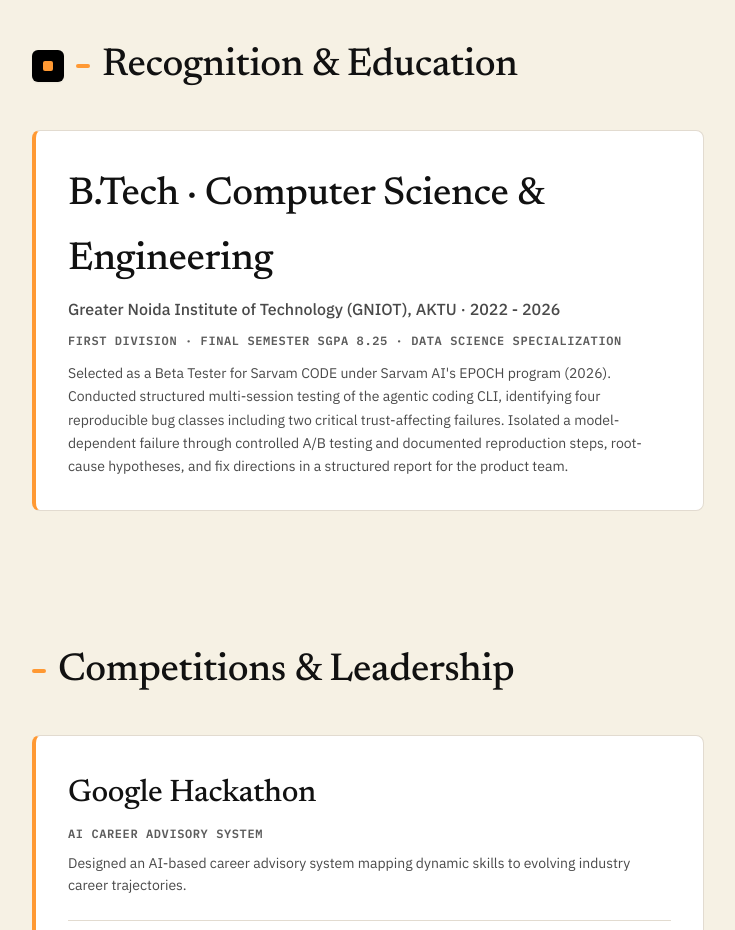
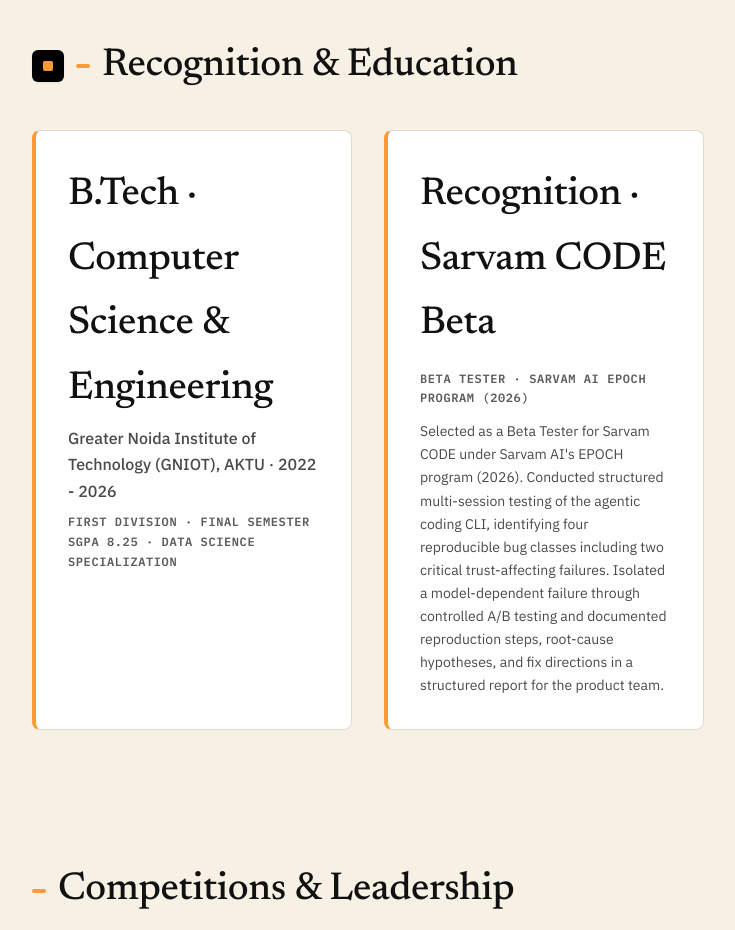
Before and after one commit to GarvD1101/garvdanwani-portfolio, a Next.js app: page / in a window 1280 px wide. Shown: the part 4640-5570 px from the top of the page, without its empty margins (272-1007 px from the left). Built offline with nearby package versions, Linux system fonts and the light colour scheme.

Commit message:
Split Sarvam CODE Beta into its own card, separate from B.Tech education card

```diff
--- a/src/app/globals.css
+++ b/src/app/globals.css
@@ -731,9 +731,27 @@
 }
 
 /* Recognition Card Specifics */
+.recognition-grid {
+  display: grid;
+  grid-template-columns: 1fr;
+  gap: var(--sp-6);
+}
+
+@media (min-width: 860px) {
+  .recognition-grid {
+    grid-template-columns: 1fr 1fr;
+  }
+}
+
+.recognition-card {
+  display: flex;
+  flex-direction: column;
+  height: 100%;
+}
+
 .recognition-card__title {
   font-family: var(--ff-display) !important;
-  font-size: var(--text-2xl);
+  font-size: clamp(1.25rem, 3.5vw, var(--text-2xl));
   font-weight: 500;
   color: var(--ink);
   margin-bottom: var(--sp-1);
--- a/src/components/RecognitionSection.tsx
+++ b/src/components/RecognitionSection.tsx
@@ -49,6 +49,8 @@
         </motion.h2>
       </div>
 
+      <div className="recognition-grid">
+        {/* Card 1: Education */}
         <motion.div
           className="recognition-card"
           initial={shouldReduceMotion ? { opacity: 1, y: 0 } : { opacity: 0, y: 14 }}
@@ -57,7 +59,7 @@
           transition={
             shouldReduceMotion
               ? { duration: 0 }
-            : { duration: 0.35, delay: 0.2, ease: [0.25, 0.46, 0.45, 0.94] }
+              : { duration: 0.35, delay: 0.15, ease: [0.25, 0.46, 0.45, 0.94] }
           }
         >
           <h3 className="recognition-card__title">B.Tech &middot; Computer Science &amp; Engineering</h3>
@@ -67,6 +69,24 @@
           <p className="recognition-card__meta">
             First Division &middot; Final Semester SGPA 8.25 &middot; Data Science Specialization
           </p>
+        </motion.div>
+
+        {/* Card 2: Recognition */}
+        <motion.div
+          className="recognition-card"
+          initial={shouldReduceMotion ? { opacity: 1, y: 0 } : { opacity: 0, y: 14 }}
+          whileInView={{ opacity: 1, y: 0 }}
+          viewport={{ once: true, margin: "-60px" }}
+          transition={
+            shouldReduceMotion
+              ? { duration: 0 }
+              : { duration: 0.35, delay: 0.25, ease: [0.25, 0.46, 0.45, 0.94] }
+          }
+        >
+          <h3 className="recognition-card__title">Recognition &middot; Sarvam CODE Beta</h3>
+          <p className="recognition-card__meta">
+            Beta Tester &middot; Sarvam AI EPOCH Program (2026)
+          </p>
           <p className="recognition-card__desc">
             Selected as a Beta Tester for Sarvam CODE under Sarvam AI&apos;s EPOCH program (2026).
             Conducted structured multi-session testing of the agentic coding CLI, identifying four
@@ -75,6 +95,7 @@
             root-cause hypotheses, and fix directions in a structured report for the product team.
           </p>
         </motion.div>
+      </div>
     </section>
   );
 }
```
Lines whose indentation alone changed are shown as unchanged.
